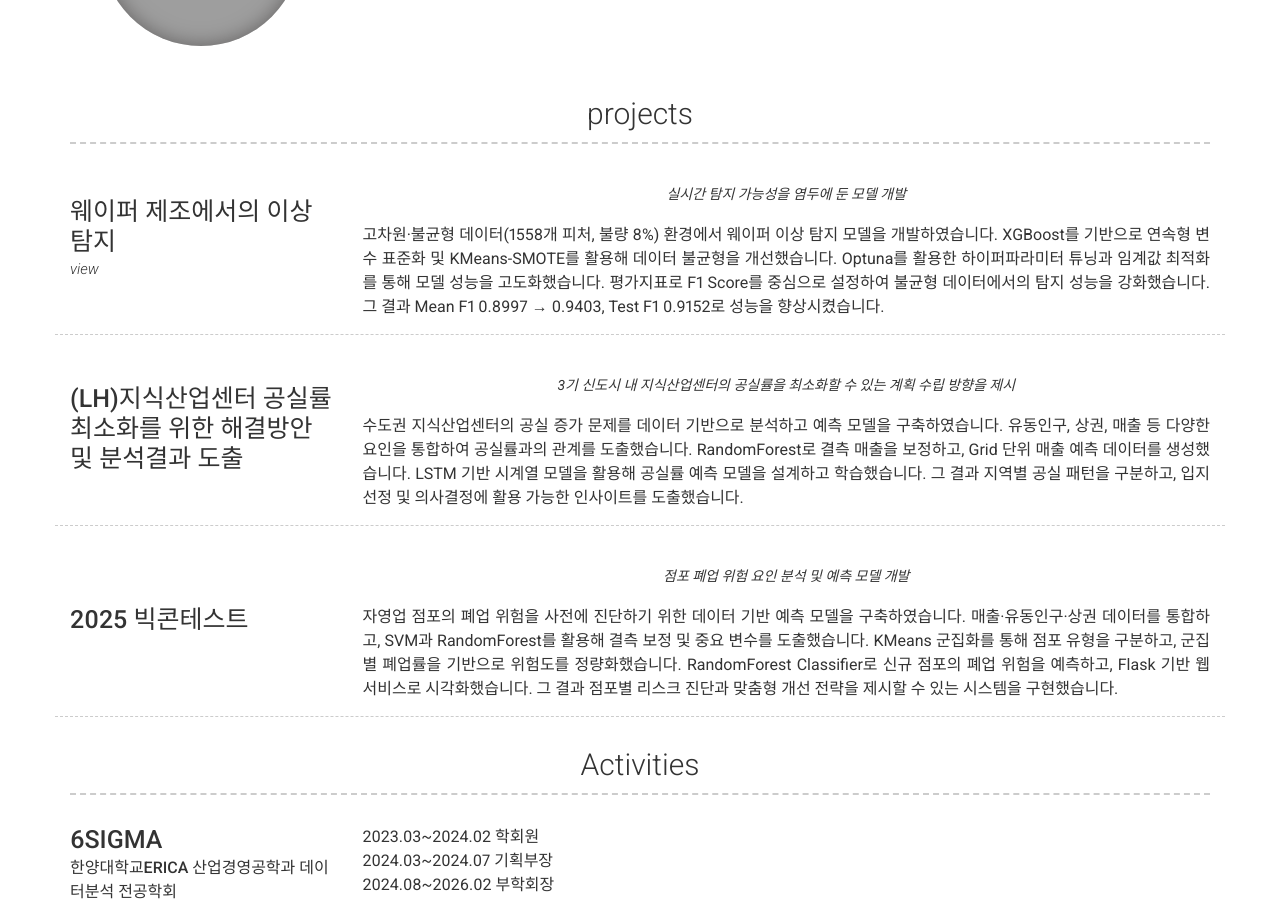
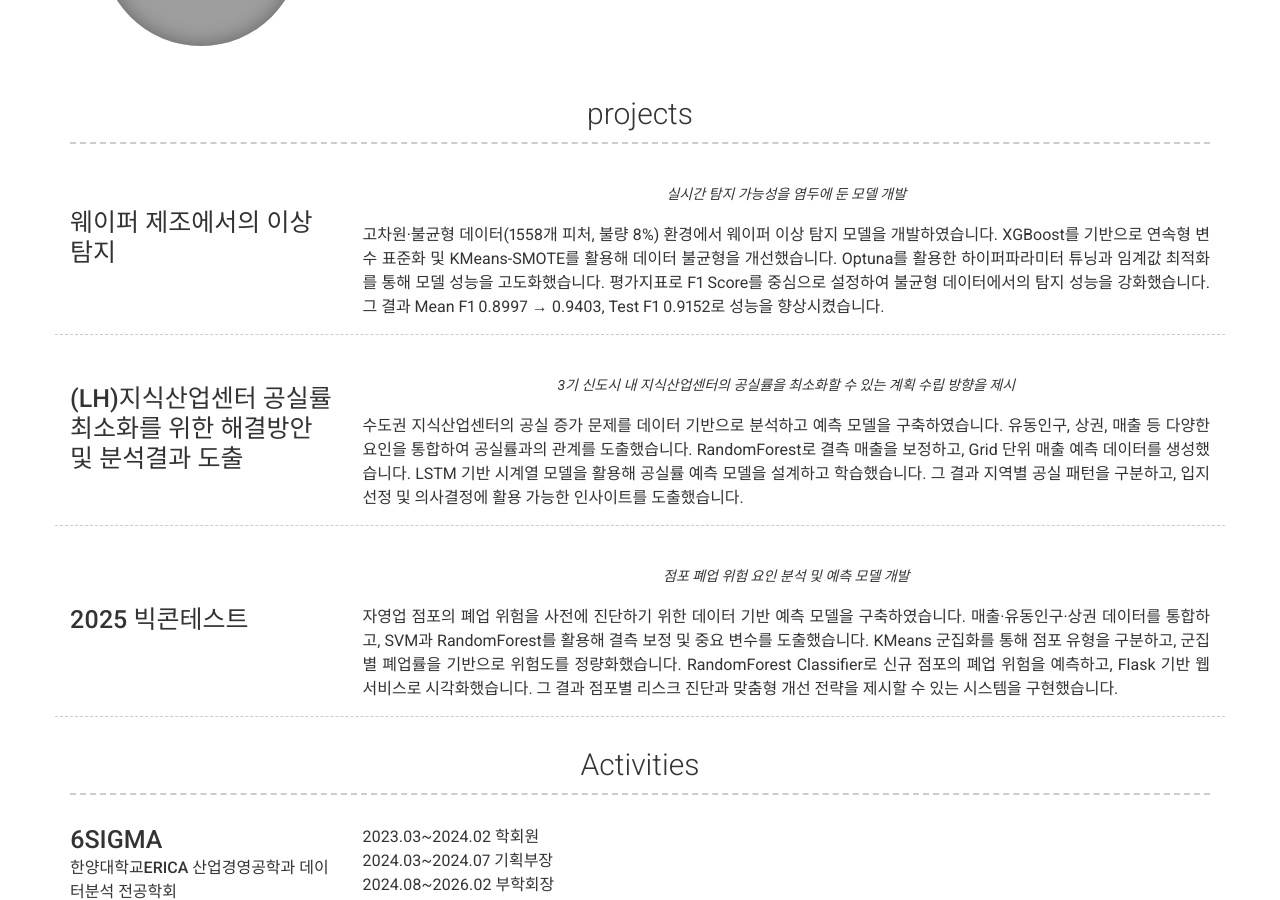
Before and after one commit to jyheo04/jyheo04.github.io, a Jekyll site: the page built from index.md, in a window 1280 px wide and 900 px high, scrolled down 531 px. Built offline with Jekyll 4.4.1, drawn with Linux system fonts in a browser that asks for light colours; nearby versions of some CDN libraries; grey boxes are pictures that could not be loaded.

Commit message:
Fix YAML config

```diff
--- a/_config.yml
+++ b/_config.yml
@@ -54,8 +54,6 @@ content:
         border: weak  # Value of `weak` will display a weak border below this item. # Any
                       # other value (or no value) means no border will be displayed
         title: 웨이퍼 제조에서의 이상 탐지
-        link: Link to project (eg. sproogen.github.io/modern-resume-theme)(optional)
-        link_text: view
         quote: >
           실시간 탐지 가능성을 염두에 둔 모델 개발
         description: | # this will include new lines to allow paragraphs
```
